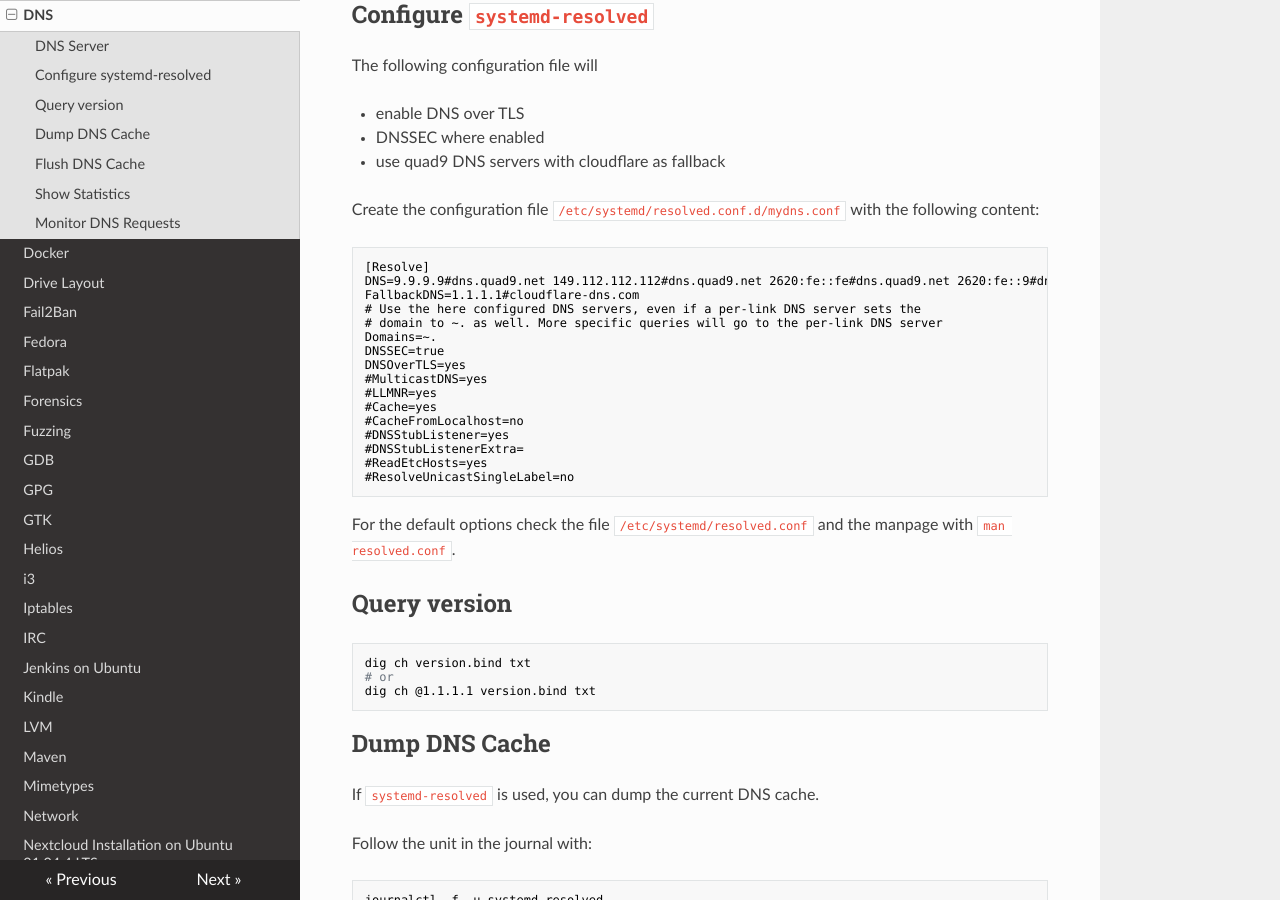
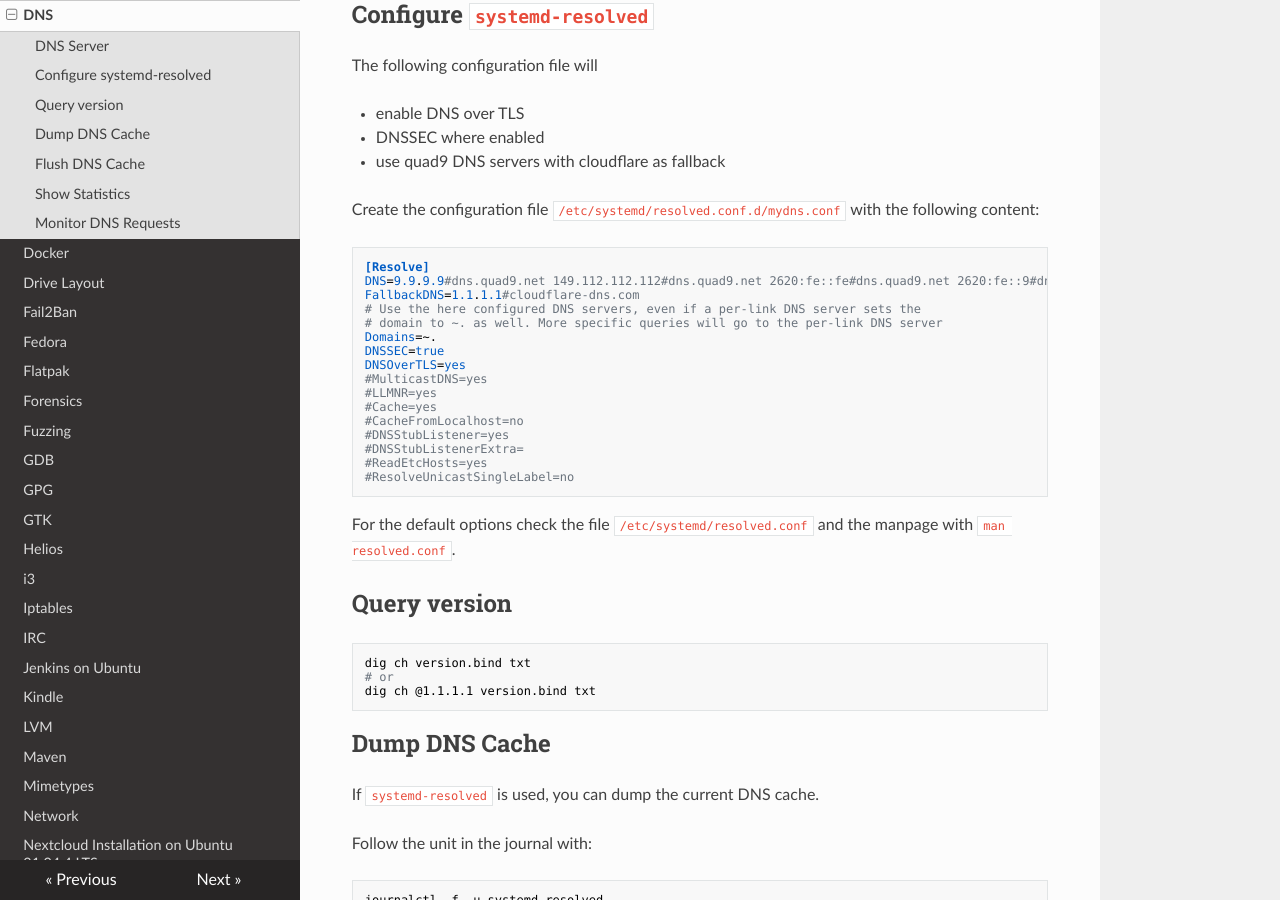
Before and after one commit to Maaxxs/wiki, an MkDocs documentation site: the page built from docs/dns.md, in a window 1280 px wide and 900 px high, scrolled down 418 px. Built offline with MkDocs 1.6.1, drawn with Linux system fonts in a browser that asks for light colours; nearby versions of some CDN libraries.

Commit message:
Change code block type to toml

````diff
--- a/docs/dns.md
+++ b/docs/dns.md
@@ -21,7 +21,7 @@ The following configuration file will
 Create the configuration file `/etc/systemd/resolved.conf.d/mydns.conf` with
 the following content:
 
-```conf
+```toml
 [Resolve]
 DNS=9.9.9.9#dns.quad9.net 149.112.112.112#dns.quad9.net 2620:fe::fe#dns.quad9.net 2620:fe::9#dns.quad9.net
 FallbackDNS=1.1.1.1#cloudflare-dns.com
````
